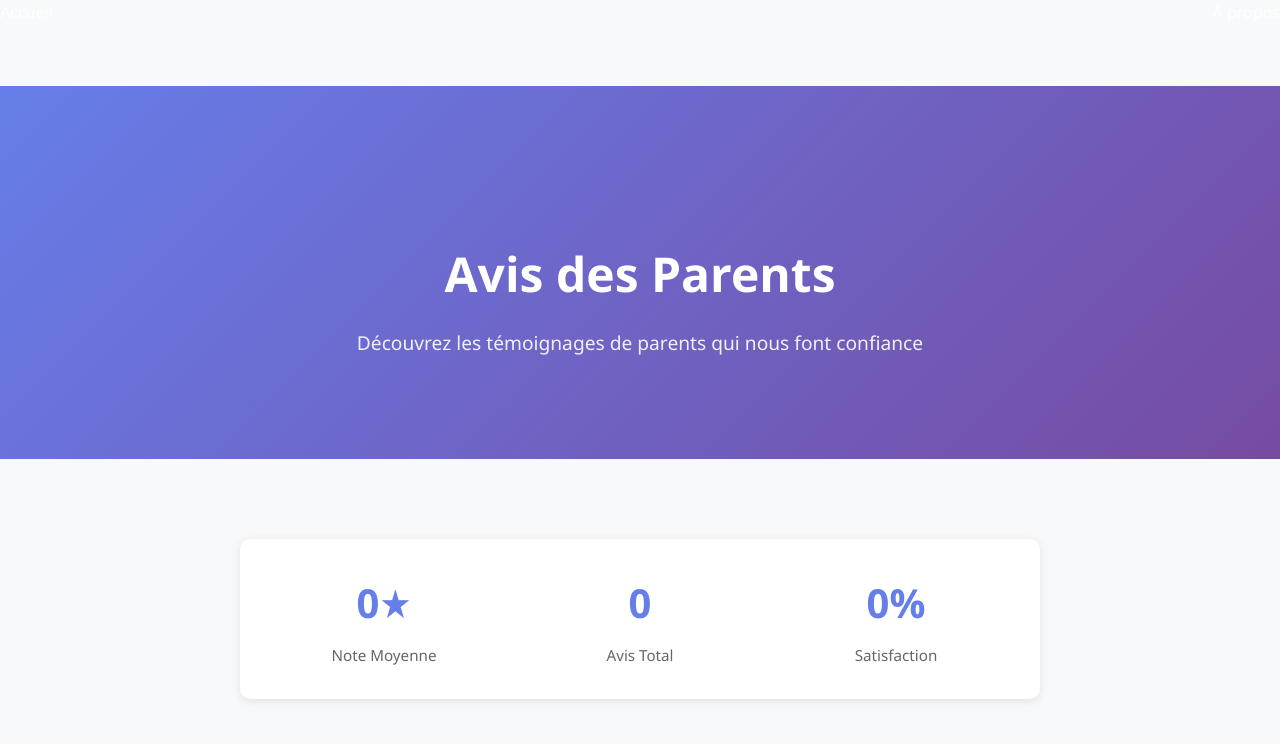
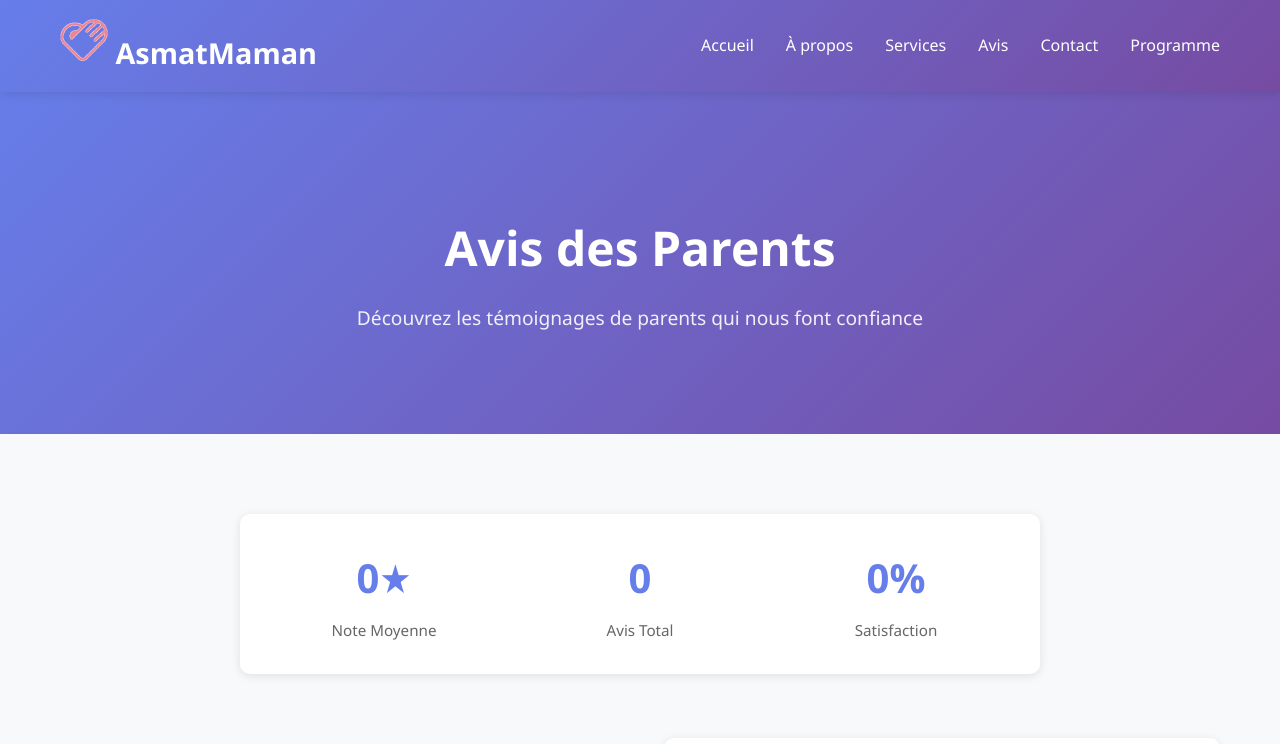
Before and after one commit to anesghazidev/AsmatNextApp, a Next.js app: page /avis in a window 1280 px wide. Shown: the top 744 px of the page. Built offline with nearby package versions, Linux system fonts and the light colour scheme; no server answers; the database is empty.

Commit message:
correction header

```diff
--- a/src/app/avis/page.js
+++ b/src/app/avis/page.js
@@ -1,5 +1,5 @@
 // DB helper will be imported dynamically inside the component
-import Nav from "@/components/nav";
+import Header from "@/components/header";
 import "@/avis.style.css";
 
 export const dynamic = 'force-dynamic';
@@ -35,7 +35,7 @@ export default async function Avis() {
 
   return (
     <div className="page">
-        <Nav />
+        <Header />
         <section className="page-header">
         <div className="container">
             <h1>Avis des Parents</h1>
```
